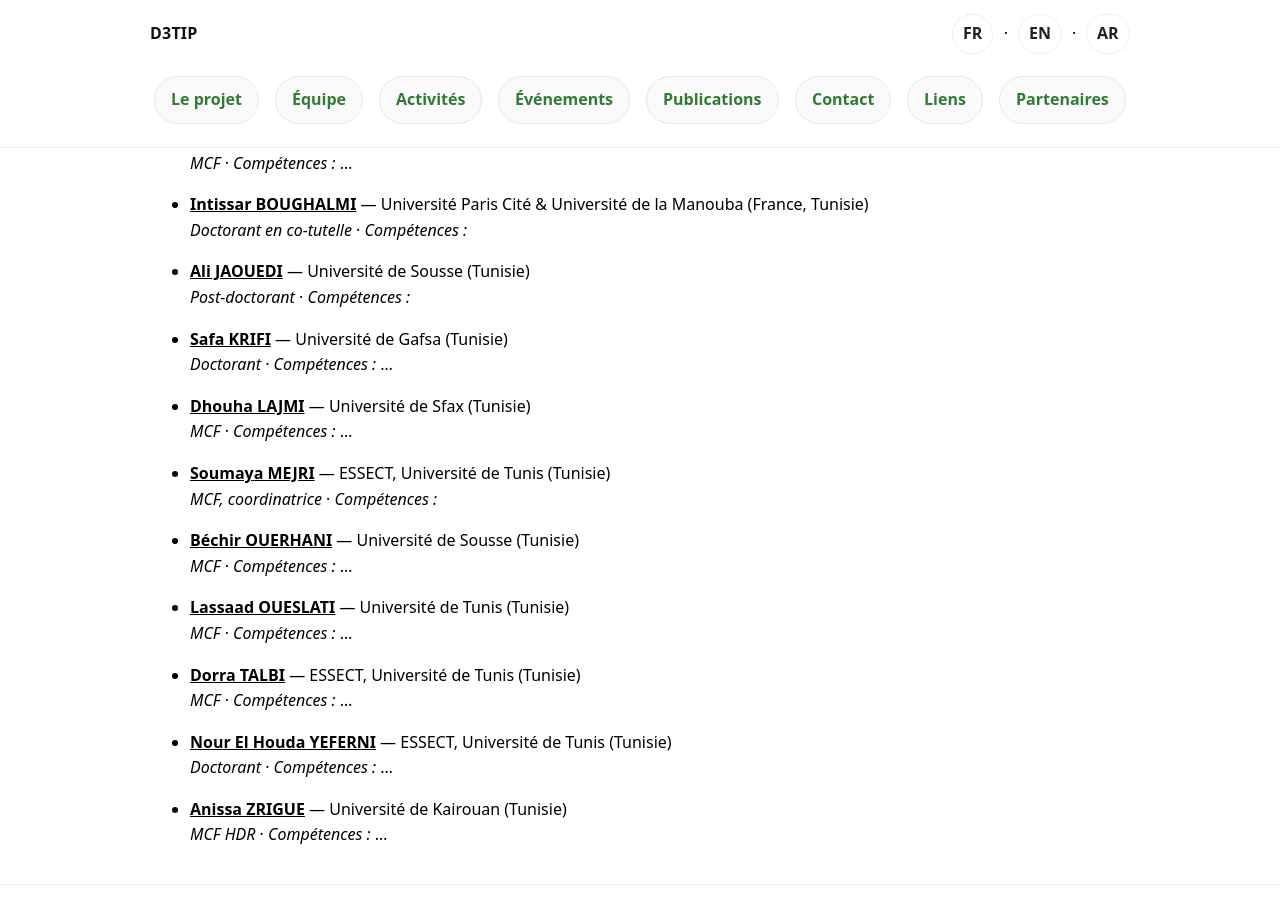
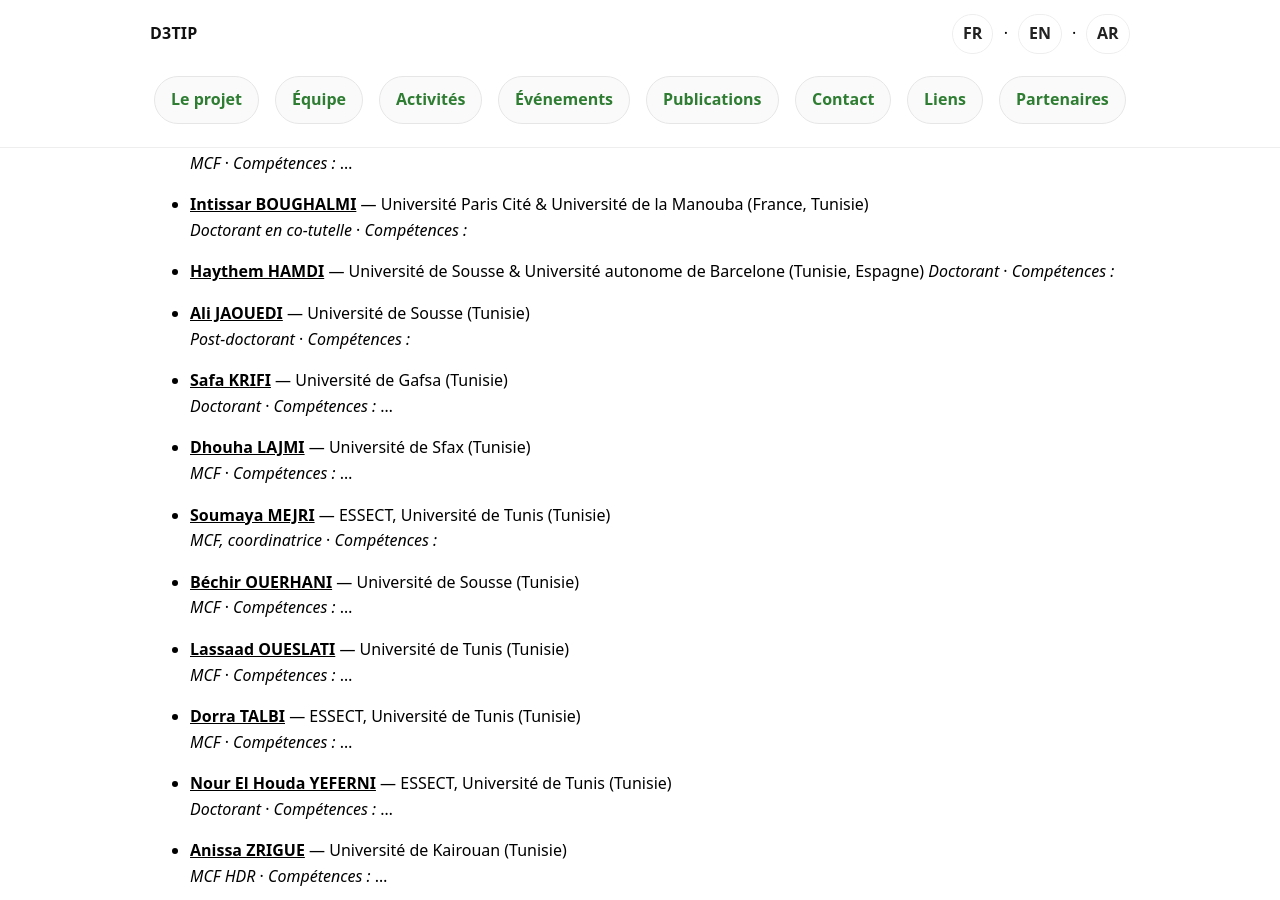
Before and after one commit to d3tip-phc-utique/d3tip-phc-utique.github.io, a Jekyll site: the page built from fr/team.md, in a window 1280 px wide and 900 px high, scrolled down 1058 px. Built offline with Jekyll 4.4.1, drawn with Linux system fonts in a browser that asks for light colours.

Commit message:
Update team.md

```diff
--- a/fr/team.md
+++ b/fr/team.md
@@ -54,6 +54,9 @@ permalink: /fr/team/
 - **[Intissar BOUGHALMI](URL_PERSO)** — Université Paris Cité & Université de la Manouba (France, Tunisie)
   *Doctorant en co-tutelle* · *Compétences :*
 
+- **[Haythem HAMDI](URL_PERSO)** — Université de Sousse & Université autonome de Barcelone (Tunisie, Espagne)
+  *Doctorant* · *Compétences :*
+
 - **[Ali JAOUEDI](URL_PERSO)** — Université de Sousse (Tunisie)
   *Post-doctorant* · *Compétences :*
 
```
